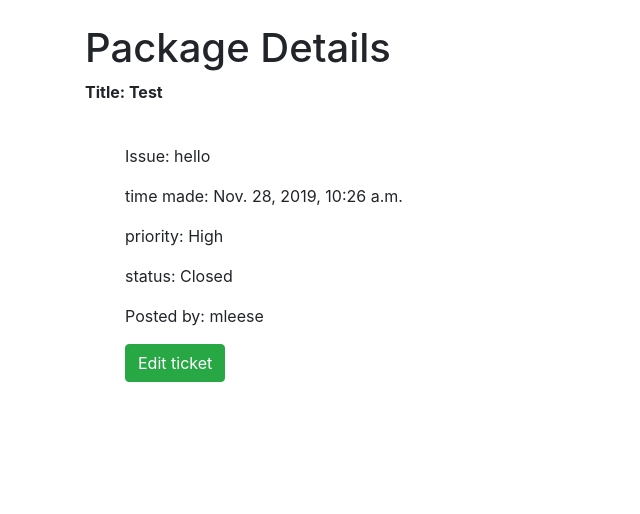
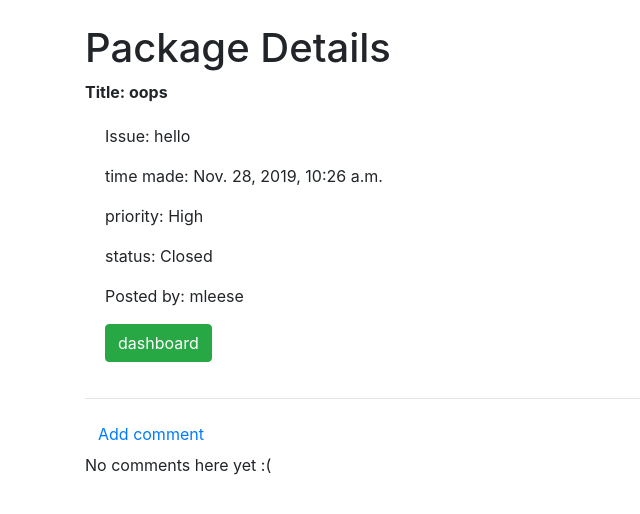
Before and after one commit to Marcleese1/securesoftwarebugtrackernew, a Django app: page /ticket/1/editTicket in a window 1280 px wide. Shown: the part 70-584 px from the top of the page, without its empty margins (0-640 px from the left). Run offline with Django 3.2, Linux system fonts and the light colour scheme; data comes from the database, SQL or seed files in the repository; some libraries are stand-ins or nearby versions.

Commit message:
comments not posting to form

```diff
--- a/templates/dashboard.html
+++ b/templates/dashboard.html
@@ -6,7 +6,7 @@
 {% block title %}Tickets{% endblock %}
 
 {% block content %}
-    <h1>Packages</h1>
+    <h1>Tickets</h1>
   {% for post in object_list %}
       <div class="card">
        <a href="{% url 'editTicket' post.pk%}">
@@ -17,8 +17,7 @@
       <p>{{ "priority: " }}{{ post.priority }}</p>
       <p>{{ "status: " }}{{ post.condition }}</p>
       <p>{{ "Posted by: " }}{{ post.staffmember }}</p>
-      {% if request.user.is_authenticated %}
-      {% endif %}
+      <a href="{% url 'editTicket' pk=post.pk %}">Comments: {{ post.comments.count }}</a>
       </div>
        </a>
     </div>
--- a/templates/editTicket.html
+++ b/templates/editTicket.html
@@ -1,25 +1,43 @@
 {% extends 'base.html' %}
 
 {% block title %}Edit Ticket{% endblock %}
-
+<!--Displays the view depending on who is logged in-->
 {% block content %}
   <h1>Package Details</h1>
+      {% if request.user == object.staffmember or user.is_Staff %}
   <form method="POST">
     {% csrf_token %}
-      {% if request.user == object.staffmember or user.is_Staff %}
     {{ form.as_p }}
      <input class="btn btn-success" type="submit" value="Edit ticket">
       {% else %}
           <span class="font-weight-bold">{{ "Title: " }}{{ object.ticketName }}</span>
-      <div class="card-body">
        <div class="card-body">
       <p>{{ "Issue: " }}{{ object.ticketDescription}}</p>
       <p>{{ "time made: " }}{{ object.ticketTime }}</p>
       <p>{{ "priority: " }}{{ object.priority }}</p>
       <p>{{ "status: " }}{{ object.condition }}</p>
       <p>{{ "Posted by: " }}{{ object.staffmember }}</p>
-      {% endif %}
-     <input class="btn btn-success" type="submit" value="Edit ticket">
-      </div>
-  </form>
-{% endblock %}
+     <input onclick="goBack()" class="btn btn-success" type="submit" value="dashboard">
+<script>
+function goBack() {
+  window.history.back();
+}
+</script>
+          {% endif %}
+</div>
+     </form>
+
+    <hr>
+    <form method="POST">
+    <a class="btn btn-default" href="{% url 'add-comment' pk=ticket.pk %}">Add comment</a>
+{% for comment in comment.all %}
+    <div class="form-group">
+        <div class="date">{{ comment.timestamp }}</div>
+        <strong>{{ comment.user }}</strong>
+        <p>{{ comment.description | linebreaks}}</p>
+    </div>
+    {% empty %}
+    <p>No comments here yet :(</p>
+    {% endfor %}
+    </form>
+    {% endblock %}
--- a/ticket/models.py
+++ b/ticket/models.py
@@ -40,6 +40,8 @@
     id = models.AutoField(primary_key=True, unique=True, auto_created=True)
     staffmember = models.ForeignKey('users.Users', verbose_name='Users',on_delete=models.CASCADE, default=True,
                                     related_name='ticket')
+    comment = models.ForeignKey('Comment', verbose_name='comments',on_delete=models.CASCADE, default=True,
+                                    related_name='comment')
     ticketId = models.UUIDField(default=uuid.uuid4, editable=False)
     ticketName = models.CharField(max_length=200)
     ticketDescription = models.TextField(max_length=10000)
@@ -54,7 +56,7 @@
     id = models.AutoField(primary_key=True, unique=True, auto_created=True)
     ticketId = models.ForeignKey('Ticket', verbose_name='Ticket', on_delete=models.CASCADE, default=True,
                                  related_name='ticket')
-    userId = models.ForeignKey('users.Users',  verbose_name='Users', on_delete=models.CASCADE, default=True,
+    user = models.ForeignKey('users.Users',  verbose_name='Users', on_delete=models.CASCADE, default=True,
                                related_name='comment')
     timestamp = models.DateTimeField(default=timezone.now)
     description = models.CharField(max_length=1000)
--- a/ticket/urls.py
+++ b/ticket/urls.py
@@ -1,5 +1,5 @@
 from django.urls import path
-from .views import dashView, createTicketView, EditTicketView
+from .views import dashView, createTicketView, EditTicketView, CreateCommentView
 from . import views
 from django.contrib.auth import views as auth_views
 
@@ -7,5 +7,6 @@
     path('', dashView.as_view(), name="dashboard"),
     path('dashboard', dashView.as_view(), name="dashboard"),
     path('createTicket', createTicketView.as_view(), name="createTicket"),
-    path('<int:pk>/editTicket', EditTicketView.as_view(), name="editTicket")
+    path('<int:pk>/editTicket', EditTicketView.as_view(), name="editTicket"),
+    path('<int:pk>/comment', views.CreateCommentView, name='add-comment'),
 ]
--- a/ticket/views.py
+++ b/ticket/views.py
@@ -2,21 +2,23 @@
 
 # Create your views here.
 from django.contrib.auth.mixins import LoginRequiredMixin
-from django.views.generic import ListView, CreateView, DeleteView, UpdateView
+from django.views.generic import ListView, CreateView, DeleteView, UpdateView, TemplateView
 from ticket import models
 from django.urls import reverse_lazy
 from.models import Ticket, Comment
-from django.shortcuts import render, get_object_or_404
+from django.shortcuts import render, get_object_or_404, redirect
 from django.contrib.auth.decorators import login_required
 from django.utils.decorators import method_decorator
 from django.http import HttpResponseForbidden
-'''
+from .forms import EditTicketForms, CommentForm
+from django.contrib import messages
+
 class OwnerProtectMixin(object):
     def dispatch(self, request, *args, **kwargs):
         objectUser = self.get_object()
         if objectUser.user != self.request.user:
             return HttpResponseForbidden()
-        return super(OwnerProtectMixin, self).dispatch(request, *args, **kwargs)'''
+        return super(OwnerProtectMixin, self).dispatch(request, *args, **kwargs)
 
 class dashView(ListView):
     model = models.Ticket
@@ -32,6 +34,8 @@
 
 class EditTicketView(UpdateView, LoginRequiredMixin):
         model = Ticket
+        post_form_class = EditTicketForms
+        comment_form_class = CommentForm
         template_name = 'editTicket.html'
         fields = ['ticketName', 'ticketDescription', 'condition', 'priority', 'role']
         success_url = reverse_lazy('dashboard')
@@ -40,6 +44,18 @@
         #template_name = 'dashboard.html'
         #fields = ['ticketName', 'ticketDescription', 'condition', 'priority', 'role']
 
+def CreateCommentView(request, pk):
+    ticketId = get_object_or_404(Ticket, pk=pk)
+    if request.method == "POST":
+        form = CommentForm(request.POST)
+        if form.is_valid():
+            Comment = form.save(commit=False)
+            Comment.ticketId = ticketId
+            Comment.save()
+            return redirect('editTicket', pk=ticketId.pk)
+    else:
+        form = CommentForm()
+    return render(request, 'Createcomment.html', {'form': form})
 
 '''
 class CommentCreateView(CreateView):
@@ -56,7 +72,7 @@
 class CommentUpdateView(OwnerProtectMixin, UpdateView):
 	model = Comment
 	fields = ['description']
-	template_name = ''
+	template_name = 'editTicket.html'
 
 @method_decorator(login_required, name='dispatch')
 class CommentDeleteView(OwnerProtectMixin, DeleteView):
```
Also changed, not shown: templates/Createcomment.html (added, +10 -0 lines), templates/Extra HTML.html (added, +28 -0 lines), ticket/forms.py (+10 -4 lines), db.sqlite3.
